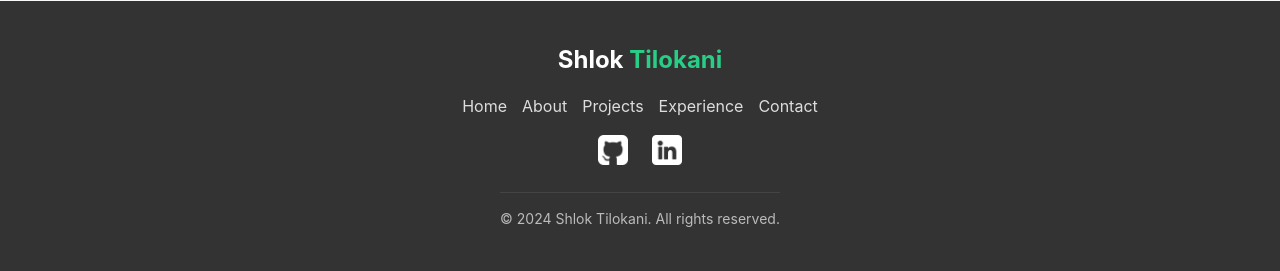
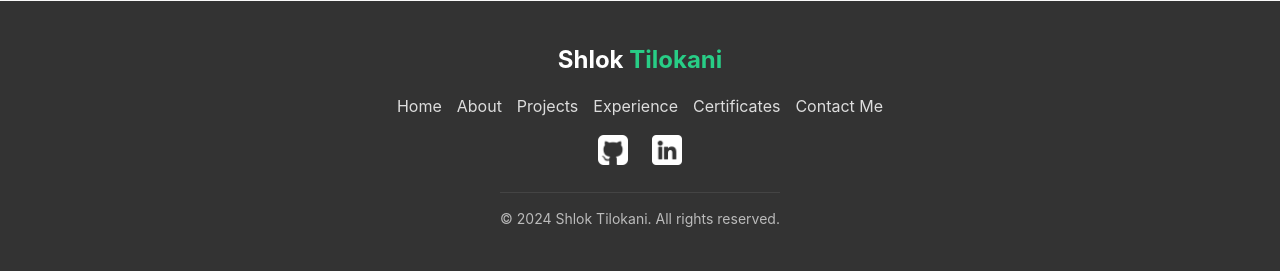
Before and after one commit to shloktilokani/ShlokTilokani_WebPortfolio, a Flask app: page / in a window 1280 px wide. Shown: the part 4509-4780 px from the top of the page. Run offline with Flask 3, Linux system fonts and the light colour scheme.

Commit message:
Added links in footer

```diff
--- a/templates/index.html
+++ b/templates/index.html
@@ -11,7 +11,7 @@
 
 <body>
 	<!-- Navbar -->
-	<header class="NavContainer">
+	<header class="NavContainer" id="NavBar">
 		<nav class="NavBar">
 			<div class="LogoContainer">
 				<p>Shlok <span>Tilokani</span></p>
@@ -27,7 +27,7 @@
 	</header>
 
 	<!-- Hero Section -->
-	<div class="HeroSectionContainer">
+	<div class="HeroSectionContainer" id="HeroContainer">
 		<div class="HeroSectionGrid">
 			<div class="HeroText">
 				<div class="HeroTitleText">
@@ -232,11 +232,12 @@
 				<p>Shlok <span>Tilokani</span></p>
 			</div>
 			<div class="FooterLinks">
-				<a href="/">Home</a>
-				<a href="/">About</a>
-				<a href="/">Projects</a>
-				<a href="/">Experience</a>
-				<a href="/">Contact</a>
+				<a href="#NavBar">Home</a>
+				<a href="#AboutMeContainer">About</a>
+				<a href="#ProjectContainer">Projects</a>
+				<a href="#ExperienceContainer">Experience</a>
+				<a href="#CertificateContainer">Certificates</a>
+				<a href="#ContactContainer">Contact Me</a>
 			</div>
 			<div class="FooterSocials">
 				<a href="#"><img src="static/img/github.png" alt="GitHub" /></a>
```
